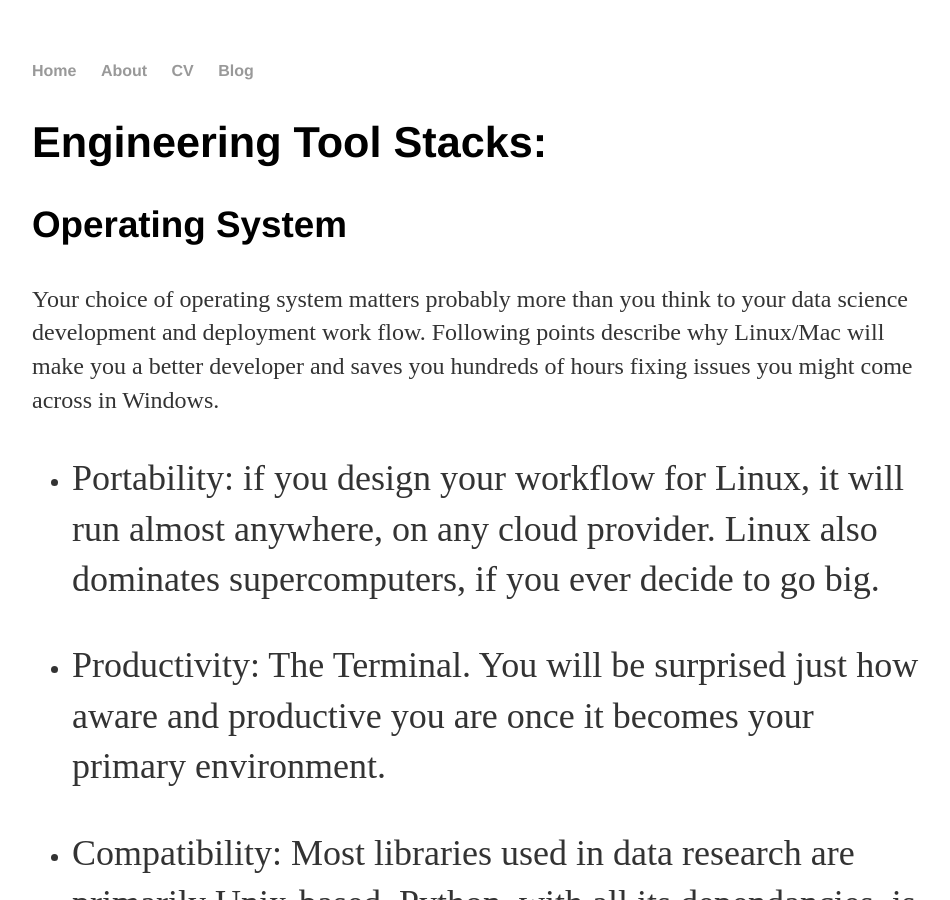
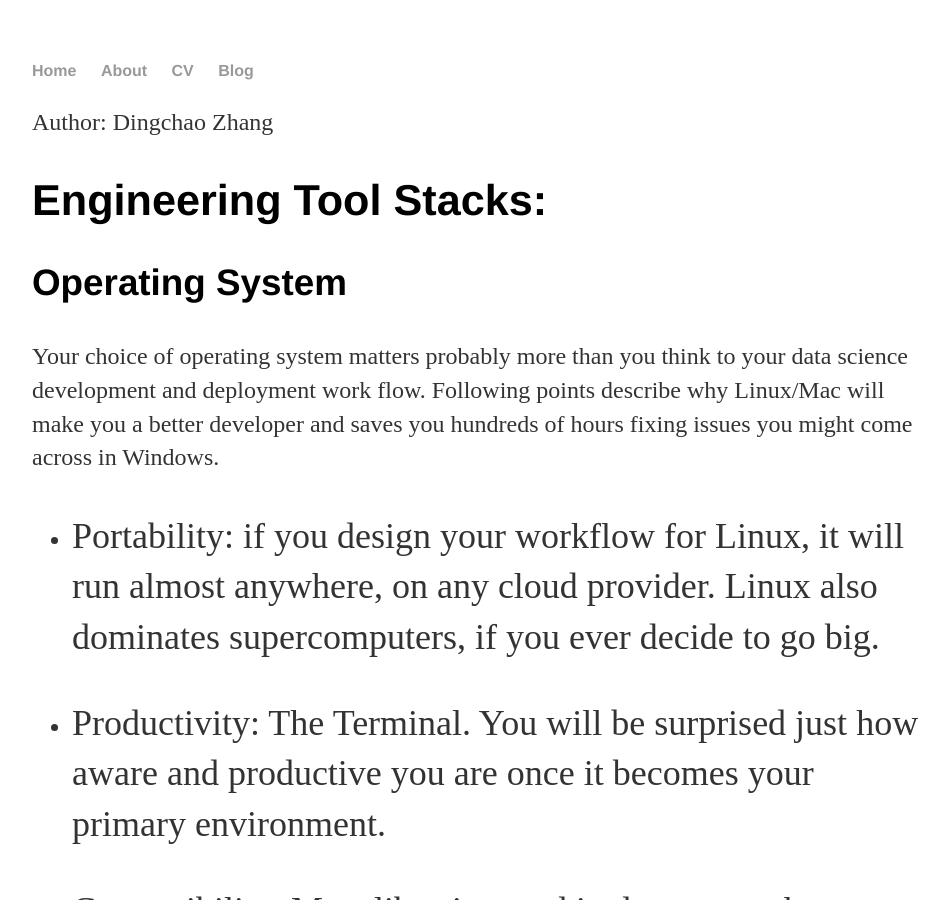
Before and after one commit to dingchaoz/dingchaoz.github.io, a Jekyll site: the page built from blog/Skills_Needed_For_Full_Stack_DS.md, in a window 1280 px wide and 900 px high. Shown: the whole window, without its empty margins (160-1110 px from the left). Built offline with Jekyll 4.4.1, drawn with Linux system fonts in a browser that asks for light colours; our own code applies the rules of GitHub Pages for plain Markdown files.

Commit message:
Update Skills_Needed_For_Full_Stack_DS.md

```diff
--- a/blog/Skills_Needed_For_Full_Stack_DS.md
+++ b/blog/Skills_Needed_For_Full_Stack_DS.md
@@ -1,3 +1,6 @@
+Author: Dingchao Zhang
+
+
 ## Engineering Tool Stacks:
 
 ### Operating System
```
